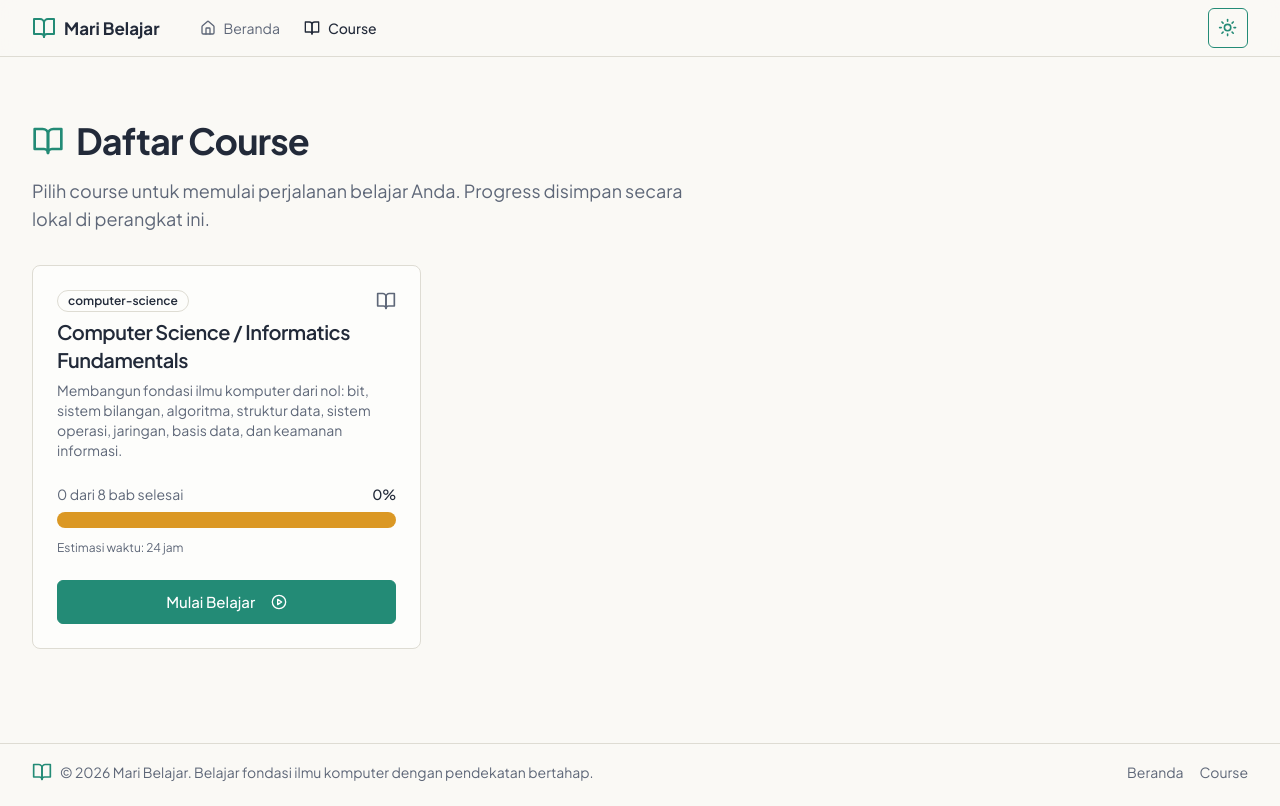
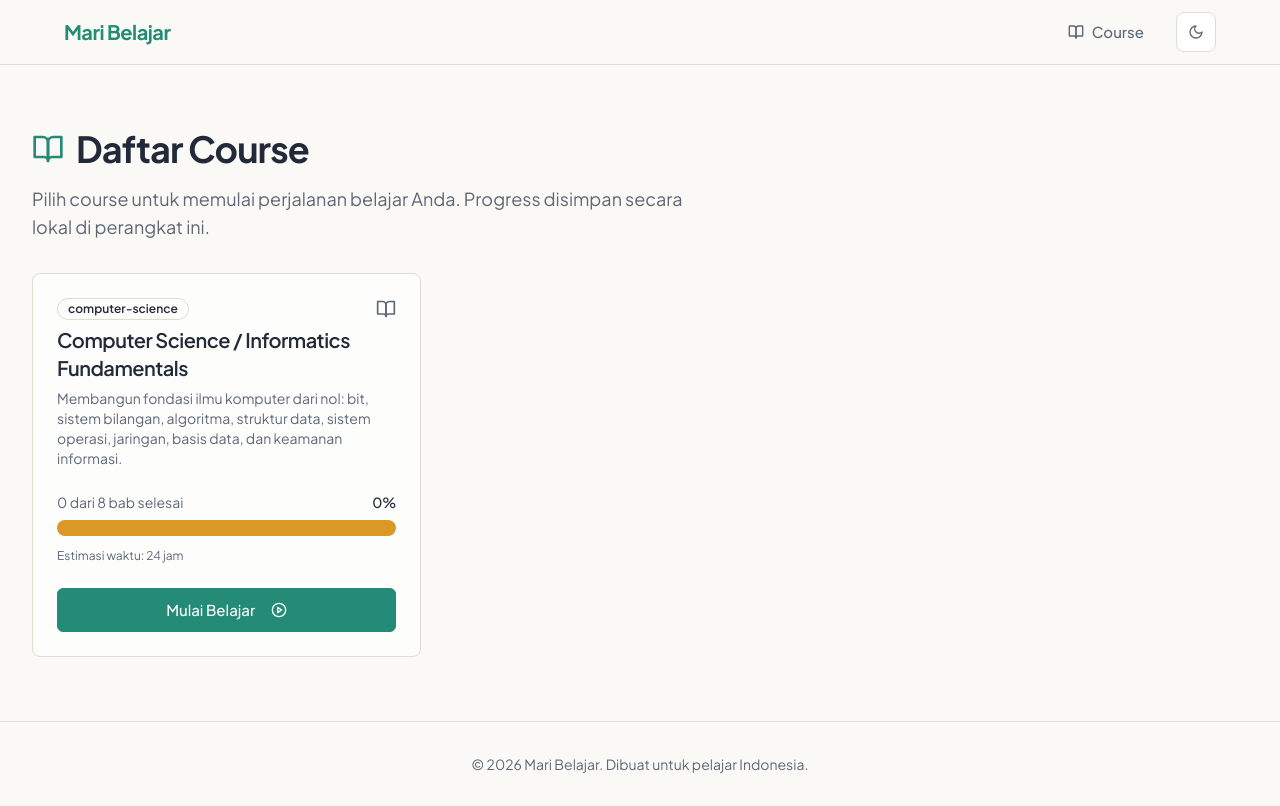
Before and after one commit to HafidhIrsyad/mari-belajar, a React (Vite) app: page /courses in a window 1280 px wide. Built offline with nearby package versions, Linux system fonts and the light colour scheme.

Commit message:
feat: refactor layout components for warm editorial

```diff
--- a/src/components/layout/app-shell.tsx
+++ b/src/components/layout/app-shell.tsx
@@ -1,23 +1,11 @@
 import { TopNavigation } from './top-navigation'
 import { Footer } from './footer'
 
-interface AppShellProps {
-  children: React.ReactNode
-}
-
-export function AppShell({ children }: AppShellProps) {
+export function AppShell({ children }: { children: React.ReactNode }) {
   return (
-    <div className="relative flex min-h-screen flex-col">
-      <a
-        href="#main-content"
-        className="sr-only focus:not-sr-only focus:absolute focus:left-4 focus:top-4 focus:z-50 focus:rounded-md focus:bg-primary focus:px-4 focus:py-2 focus:text-primary-foreground"
-      >
-        Lewati ke konten utama
-      </a>
+    <div className="flex min-h-screen flex-col">
       <TopNavigation />
-      <main id="main-content" className="flex-1">
-        {children}
-      </main>
+      <main className="flex-1">{children}</main>
       <Footer />
     </div>
   )
--- a/src/components/layout/chapter-sidebar.tsx
+++ b/src/components/layout/chapter-sidebar.tsx
@@ -73,17 +73,17 @@ function ChapterSidebarItem({
   isCurrent,
 }: ChapterSidebarItemProps) {
   const baseClasses =
-    'group flex min-h-[44px] items-center gap-3 rounded-md border-l-[3px] px-3 py-2 text-sm transition-colors'
+    'group flex min-h-[44px] items-center gap-3 rounded-lg px-3 py-2.5 text-[0.9375rem] transition-colors'
 
   if (!unlocked) {
     return (
       <div
         className={cn(
           baseClasses,
-          'border-transparent text-muted-foreground',
-          isCurrent && 'bg-muted/50'
+          'font-medium text-muted-foreground opacity-60 hover:bg-muted',
+          isCurrent && 'bg-primary/10 font-semibold text-primary opacity-100'
         )}
-        title="Bab terkunci. Selesaikan bab sebelumnya dengan skor 100%."
+        title="Bab terkunci. Selesaikan bab sebelumnya dengan skore 100%."
       >
         <Lock className="h-[18px] w-[18px] shrink-0" />
         <span className="line-clamp-2">{chapter.order}. {chapter.title}</span>
@@ -97,9 +97,11 @@ function ChapterSidebarItem({
       className={cn(
         baseClasses,
         isCurrent
-          ? 'border-primary bg-primary/5 font-medium text-foreground'
-          : 'border-transparent text-muted-foreground hover:bg-muted hover:text-foreground',
-        completed && !isCurrent && 'text-success'
+          ? 'bg-primary/10 font-semibold text-primary'
+          : completed
+            ? 'font-medium text-foreground'
+            : 'font-medium text-muted-foreground',
+        !isCurrent && 'hover:bg-muted'
       )}
     >
       {completed ? (
--- a/src/components/layout/footer.tsx
+++ b/src/components/layout/footer.tsx
@@ -1,26 +1,9 @@
-import { BookOpen } from 'lucide-react'
-import { Link } from 'react-router-dom'
-
 export function Footer() {
   return (
-    <footer className="border-t bg-background py-6 md:py-0">
-      <div className="container flex flex-col items-center justify-between gap-4 md:h-14 md:flex-row">
-        <div className="flex items-center gap-2">
-          <BookOpen className="h-5 w-5 text-primary" />
-          <p className="text-sm text-muted-foreground">
-            © {new Date().getFullYear()} Mari Belajar. Belajar fondasi ilmu komputer
-            dengan pendekatan bertahap.
-          </p>
-        </div>
-        <nav className="flex gap-4 text-sm text-muted-foreground">
-          <Link to="/" className="hover:text-foreground">
-            Beranda
-          </Link>
-          <Link to="/courses" className="hover:text-foreground">
-            Course
-          </Link>
-        </nav>
-      </div>
+    <footer className="border-t border-border py-8 text-center">
+      <p className="text-sm text-muted-foreground">
+        © {new Date().getFullYear()} Mari Belajar. Dibuat untuk pelajar Indonesia.
+      </p>
     </footer>
   )
 }
--- a/src/components/layout/top-navigation.tsx
+++ b/src/components/layout/top-navigation.tsx
@@ -1,83 +1,38 @@
-import { BookOpen, Home, Menu } from 'lucide-react'
-import { Link, useLocation } from 'react-router-dom'
+import { Link } from 'react-router-dom'
+import { BookOpen, Menu, Moon, Sun } from 'lucide-react'
 import { Button } from '@/components/ui/button'
-import { Sheet, SheetContent, SheetTrigger } from '@/components/ui/sheet'
-import { ThemeToggle } from '@/components/theme-toggle'
-
-const navItems = [
-  { label: 'Beranda', href: '/', icon: Home },
-  { label: 'Course', href: '/courses', icon: BookOpen },
-]
+import { useTheme } from '@/components/theme-provider'
 
 export function TopNavigation() {
-  const location = useLocation()
+  const { theme, setTheme } = useTheme()
 
   return (
-    <header className="sticky top-0 z-40 w-full border-b bg-background/95 backdrop-blur supports-[backdrop-filter]:bg-background/60">
-      <div className="container flex h-14 items-center">
-        <div className="mr-4 flex">
-          <Link to="/" className="mr-6 flex items-center space-x-2">
-            <BookOpen className="h-6 w-6 text-primary" />
-            <span className="hidden font-bold sm:inline-block">Mari Belajar</span>
+    <header className="sticky top-0 z-50 border-b border-border bg-background/95 backdrop-blur supports-[backdrop-filter]:bg-background/60">
+      <div className="flex h-16 items-center justify-between px-6 lg:px-16">
+        <Link to="/" className="flex items-center gap-2 text-xl font-bold text-primary tracking-tight">
+          Mari Belajar
+        </Link>
+
+        <nav className="hidden items-center gap-8 md:flex">
+          <Link
+            to="/courses"
+            className="flex items-center gap-2 text-[0.9375rem] font-medium text-muted-foreground transition-colors hover:text-foreground"
+          >
+            <BookOpen className="h-4 w-4" />
+            Course
           </Link>
-        </div>
-
-        <nav className="hidden flex-1 items-center gap-6 text-sm md:flex">
-          {navItems.map((item) => {
-            const Icon = item.icon
-            return (
-              <Link
-                key={item.href}
-                to={item.href}
-                className={`flex items-center gap-2 transition-colors hover:text-primary ${
-                  location.pathname === item.href
-                    ? 'font-medium text-foreground'
-                    : 'text-muted-foreground'
-                }`}
-              >
-                <Icon className="h-4 w-4" />
-                {item.label}
-              </Link>
-            )
-          })}
+          <button
+            onClick={() => setTheme(theme === 'dark' ? 'light' : 'dark')}
+            className="inline-flex h-10 w-10 items-center justify-center rounded-lg border border-border bg-card text-muted-foreground transition-colors hover:text-foreground"
+            aria-label="Toggle theme"
+          >
+            {theme === 'dark' ? <Sun className="h-4 w-4" /> : <Moon className="h-4 w-4" />}
+          </button>
         </nav>
 
-        <div className="flex flex-1 items-center justify-end gap-2 md:flex-none">
-          <ThemeToggle />
-          <Sheet>
-            <SheetTrigger asChild>
-              <Button variant="outline" size="icon" className="md:hidden">
-                <Menu className="h-5 w-5" />
-                <span className="sr-only">Toggle menu</span>
-              </Button>
-            </SheetTrigger>
-            <SheetContent side="right">
-              <nav className="grid gap-6 text-lg font-medium">
-                <Link to="/" className="flex items-center gap-2 text-foreground">
-                  <BookOpen className="h-5 w-5 text-primary" />
-                  Mari Belajar
-                </Link>
-                {navItems.map((item) => {
-                  const Icon = item.icon
-                  return (
-                    <Link
-                      key={item.href}
-                      to={item.href}
-                      className={`flex items-center gap-2 ${
-                        location.pathname === item.href
-                          ? 'text-foreground'
-                          : 'text-muted-foreground'
-                      }`}
-                    >
-                      <Icon className="h-5 w-5" />
-                      {item.label}
-                    </Link>
-                  )
-                })}
-              </nav>
-            </SheetContent>
-          </Sheet>
-        </div>
+        <button className="inline-flex h-10 w-10 items-center justify-center rounded-lg border border-border bg-card text-muted-foreground md:hidden">
+          <Menu className="h-4 w-4" />
+        </button>
       </div>
     </header>
   )
```
